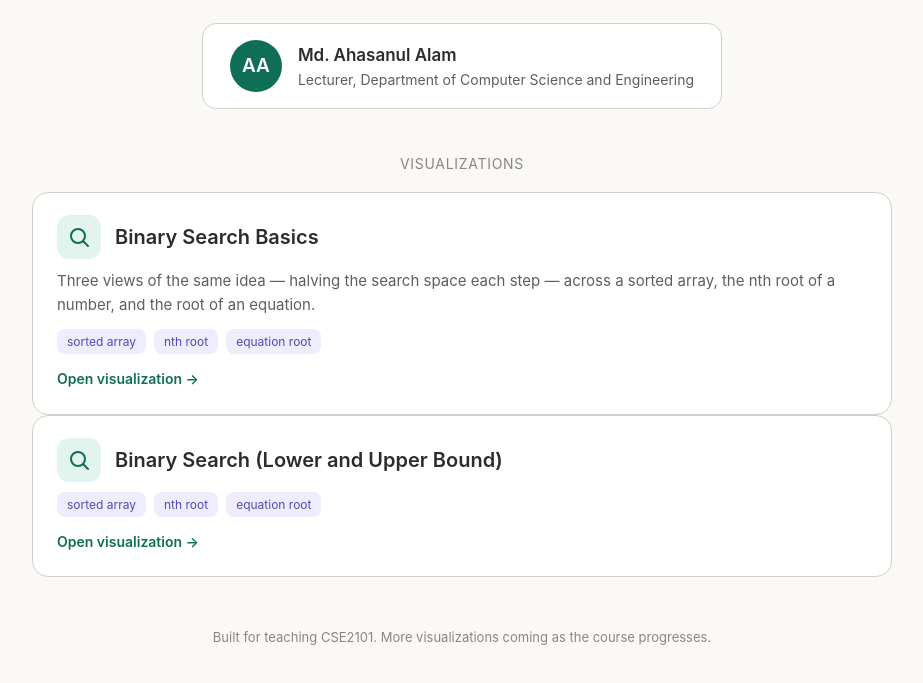
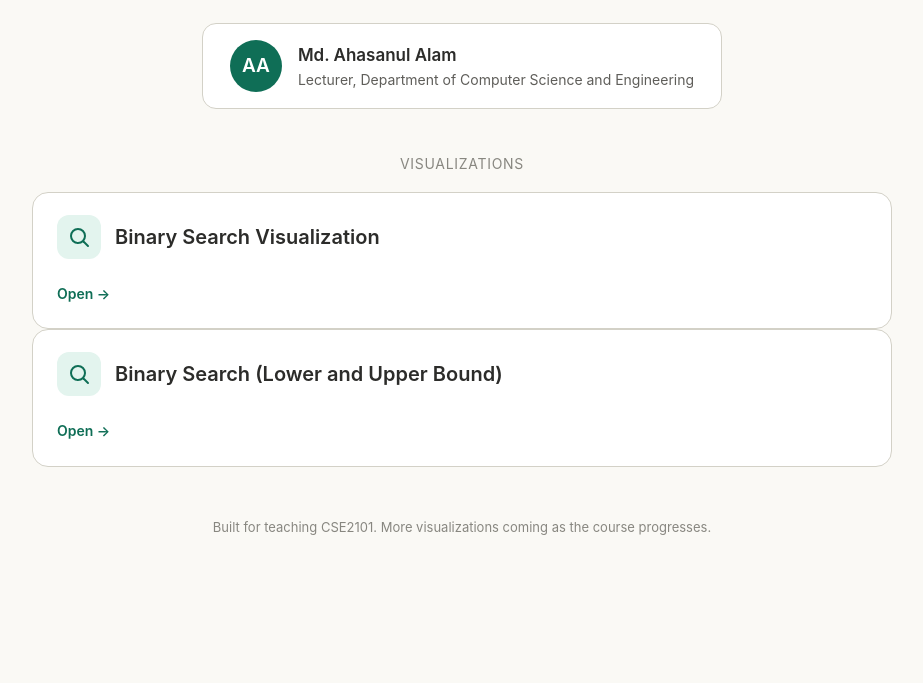
Before and after one commit to tishat-ahasan/cse2101viz, a plain HTML site: page index.html in a window 1280 px wide. Shown: the part 165-848 px from the top of the page, without its empty margins (178-1101 px from the left). After the commit the page ends 800 px from the top, so only its background shows below. Drawn offline with Linux system fonts and the light colour scheme.

Commit message:
Update index.html

```diff
--- a/index.html
+++ b/index.html
@@ -79,15 +79,9 @@
         <div class="viz-icon">
           <svg viewBox="0 0 24 24" fill="none" stroke="currentColor" stroke-width="2" stroke-linecap="round" stroke-linejoin="round"><circle cx="11" cy="11" r="7"/><line x1="21" y1="21" x2="16.5" y2="16.5"/></svg>
         </div>
-        <h2>Binary Search Basics</h2>
+        <h2>Binary Search Visualization </h2>
       </div>
-      <p>Three views of the same idea &mdash; halving the search space each step &mdash; across a sorted array, the nth root of a number, and the root of an equation.</p>
-      <div class="tags">
-        <span class="tag">sorted array</span>
-        <span class="tag">nth root</span>
-        <span class="tag">equation root</span>
-      </div>
-      <span class="go">Open visualization &rarr;</span>
+      <span class="go">Open &rarr;</span>
     </a>
   </div>
 
@@ -99,12 +93,7 @@
         </div>
         <h2>Binary Search (Lower and Upper Bound) </h2>
       </div>
-      <div class="tags">
-        <span class="tag">sorted array</span>
-        <span class="tag">nth root</span>
-        <span class="tag">equation root</span>
-      </div>
-      <span class="go">Open visualization &rarr;</span>
+      <span class="go">Open &rarr;</span>
     </a>
   </div>
 
```
